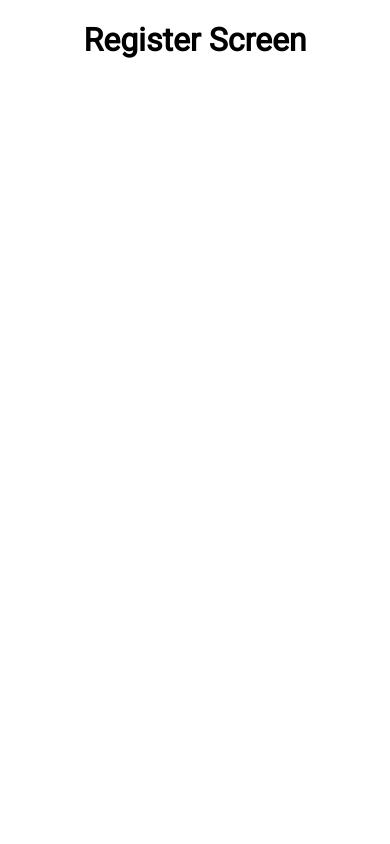
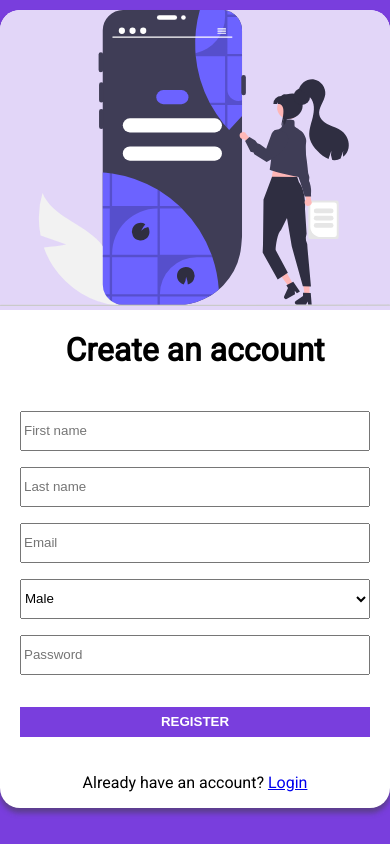
Before and after one commit to Ninja-Saket/Chatting_app_frontend, a React (Create React App) app: page /Register in a window 390 px wide. Built offline with nearby package versions, Linux system fonts and the light colour scheme.

Commit message:
Make Login and Register component responsive

```diff
--- a/src/components/Auth/Auth.scss
+++ b/src/components/Auth/Auth.scss
@@ -10,16 +10,29 @@
 
     & > div {
       display: flex;
-      flex-direction: row;
-      min-width: 500px;
-      margin-top: 2.5rem;
+      flex-direction: column;
+      min-width: 100%;
+      margin-top: 10px;
       background-color: white;
       border-radius: 20px;
+
+      @media (min-width: 800px) {
+        flex-direction: row;
+        min-width: 500px;
+        margin-top: 2.5rem;
+      }
 
       #image-section {
         background-color: $bg-light;
         border-top-left-radius: 20px;
-        border-bottom-left-radius: 20px;
+        border-bottom-left-radius: 0;
+        border-top-right-radius: 20px;
+
+        @media (min-width: 800px) {
+          border-top-right-radius: 0;
+          border-bottom-left-radius: 20px;
+        }
+
         img {
           max-height: 300px;
           max-width: 100%;
@@ -27,7 +40,11 @@
       }
 
       #form-section {
-        min-width: 300px;
+        min-width: 100%;
+        @media (min-width: 800px) {
+          min-width: 300px;
+        }
+
         h2 {
           text-align: center;
         }
--- a/src/components/Auth/Login.js
+++ b/src/components/Auth/Login.js
@@ -1,5 +1,6 @@
 import React from "react";
 import loginImage from "../../assets/images/login.svg";
+import { Link } from "react-router-dom";
 import "./Auth.scss";
 const Login = () => {
   return (
@@ -18,9 +19,11 @@
               <div className="input-field mb-2">
                 <input placeholder="Password" />
               </div>
-              <button>lOGIN</button>
+              <button>LOGIN</button>
             </form>
-            <p>Don't have an account? Register</p>
+            <p>
+              Don't have an account? <Link to="/register">Register</Link>
+            </p>
           </div>
         </div>
       </div>
--- a/src/components/Auth/Register.js
+++ b/src/components/Auth/Register.js
@@ -1,7 +1,47 @@
 import React from "react";
+import registerImage from "../../assets/images/register.svg";
+import { Link } from "react-router-dom";
+import "./Auth.scss";
 
 const Register = () => {
-  return <h1>Register Screen</h1>;
+  return (
+    <div id="auth-container">
+      <div id="auth-card">
+        <div className="card-shadow">
+          <div id="image-section">
+            <img src={registerImage} alt="Register"></img>
+          </div>
+          <div id="form-section">
+            <h1>Create an account</h1>
+            <form>
+              <div className="input-field mb-1">
+                <input placeholder="First name" />
+              </div>
+              <div className="input-field mb-1">
+                <input placeholder="Last name" />
+              </div>
+              <div className="input-field mb-1">
+                <input placeholder="Email" />
+              </div>
+              <div className="input-field mb-1">
+                <select>
+                  <option value="male">Male</option>
+                  <option value="female">Female</option>
+                </select>
+              </div>
+              <div className="input-field mb-2">
+                <input placeholder="Password" />
+              </div>
+              <button>REGISTER</button>
+            </form>
+            <p>
+              Already have an account? <Link to="/login">Login</Link>
+            </p>
+          </div>
+        </div>
+      </div>
+    </div>
+  );
 };
 
 export default Register;
```
Also changed, not shown: src/assets/images/register.svg.
